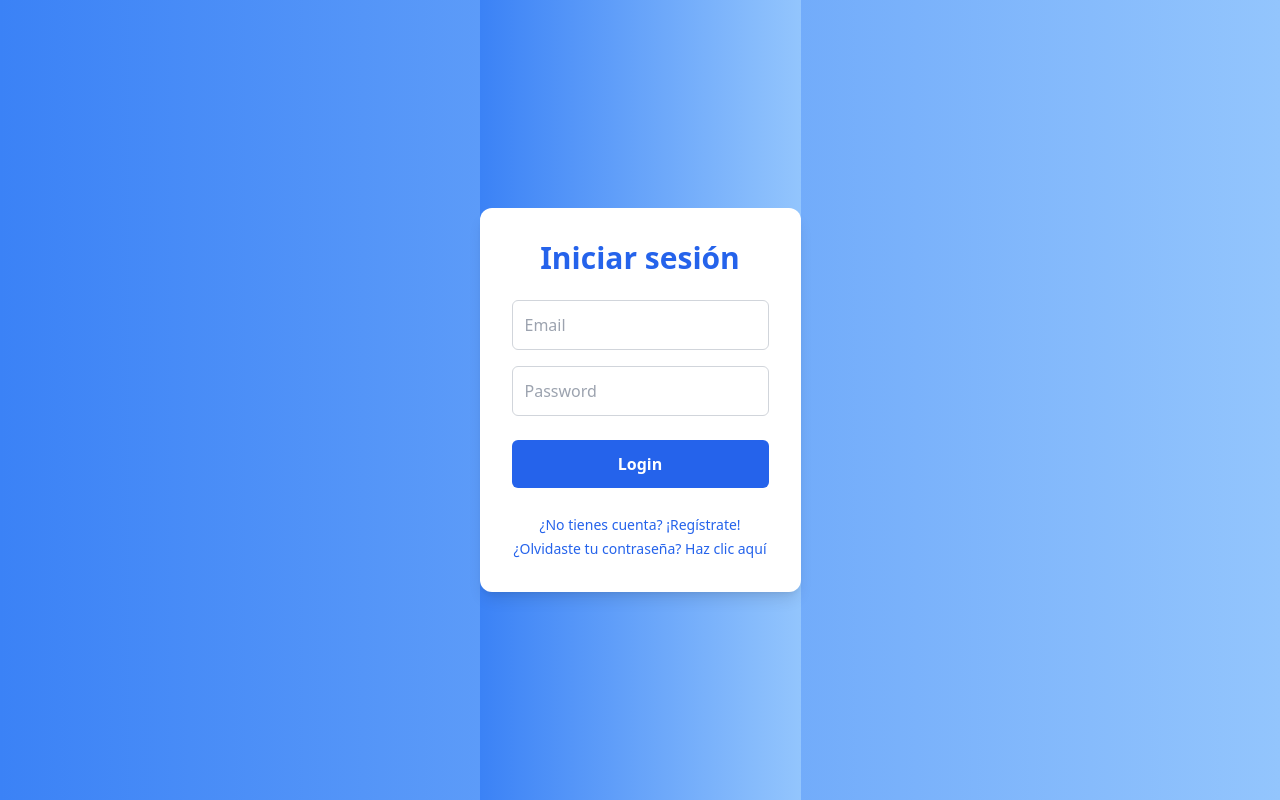
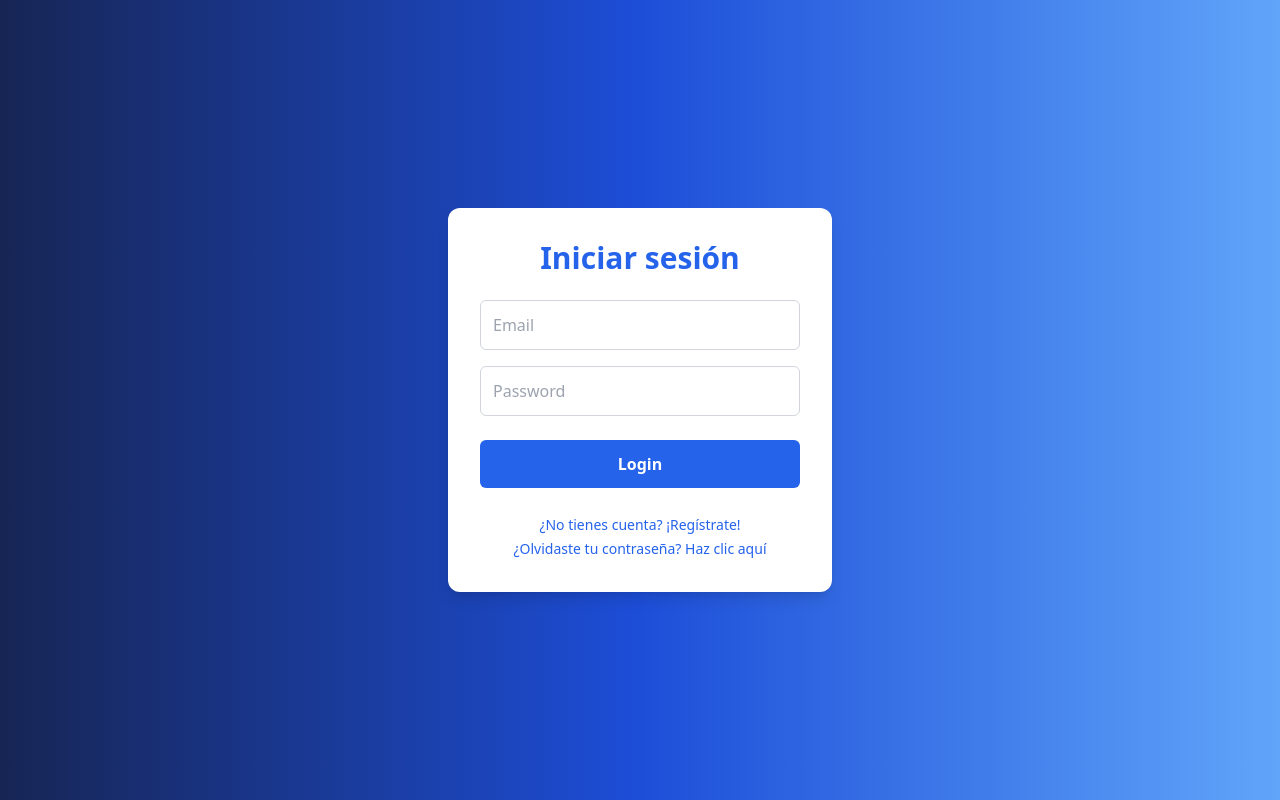
Before and after one commit to Fabri-cio/react-tailwind, a React (Vite) app: page / in a window 1280 px wide. Built offline with nearby package versions, Linux system fonts and the light colour scheme.

Commit message:
login color completo

```diff
--- a/src/components/Login.jsx
+++ b/src/components/Login.jsx
@@ -31,7 +31,7 @@
   };
 
   return (
-    <div className="flex justify-center items-center min-h-screen bg-gradient-to-r from-blue-500 to-blue-300">
+    <div className="flex justify-center items-center w-full h-screen bg-gradient-to-r from-blue-950 via-blue-700 to-blue-400">
       <div className="w-full max-w-sm bg-white p-8 rounded-xl shadow-lg">
         <h2 className="text-3xl text-center font-bold text-blue-600 mb-6">
           Iniciar sesión
```
